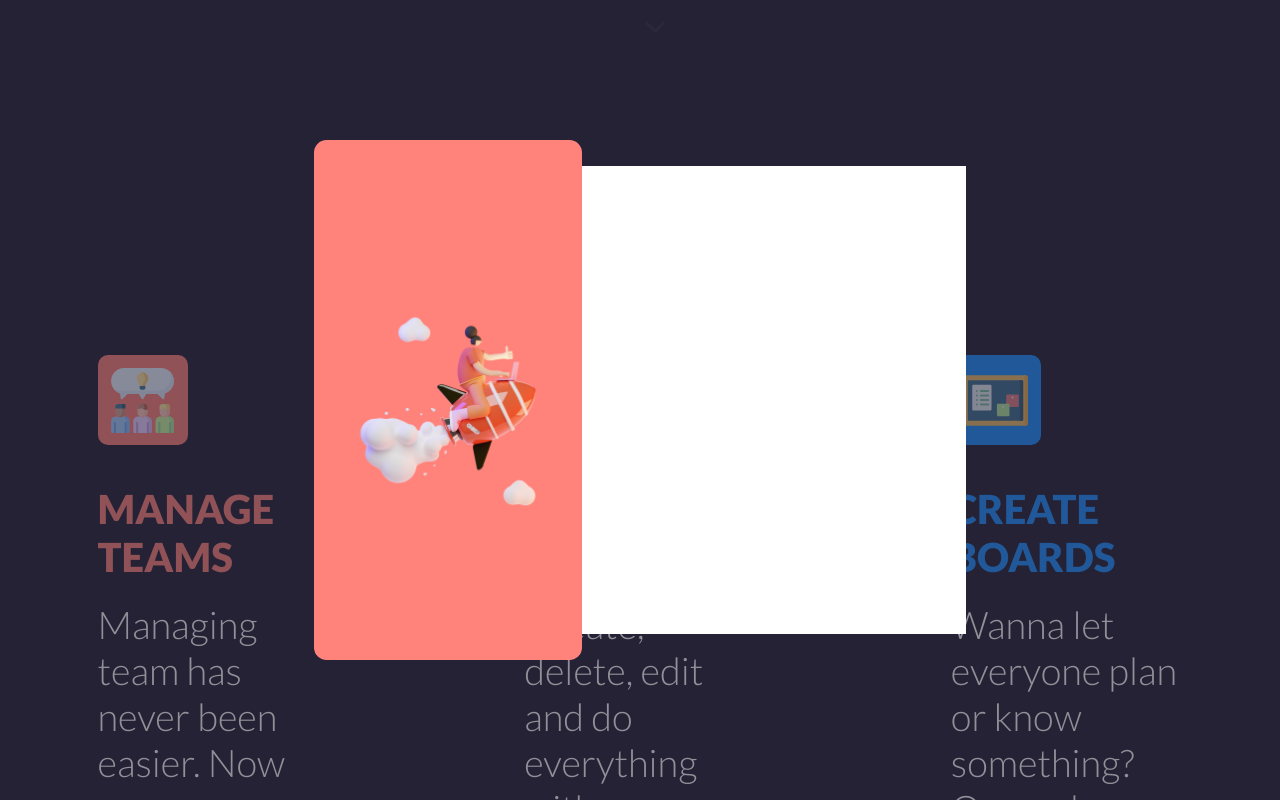
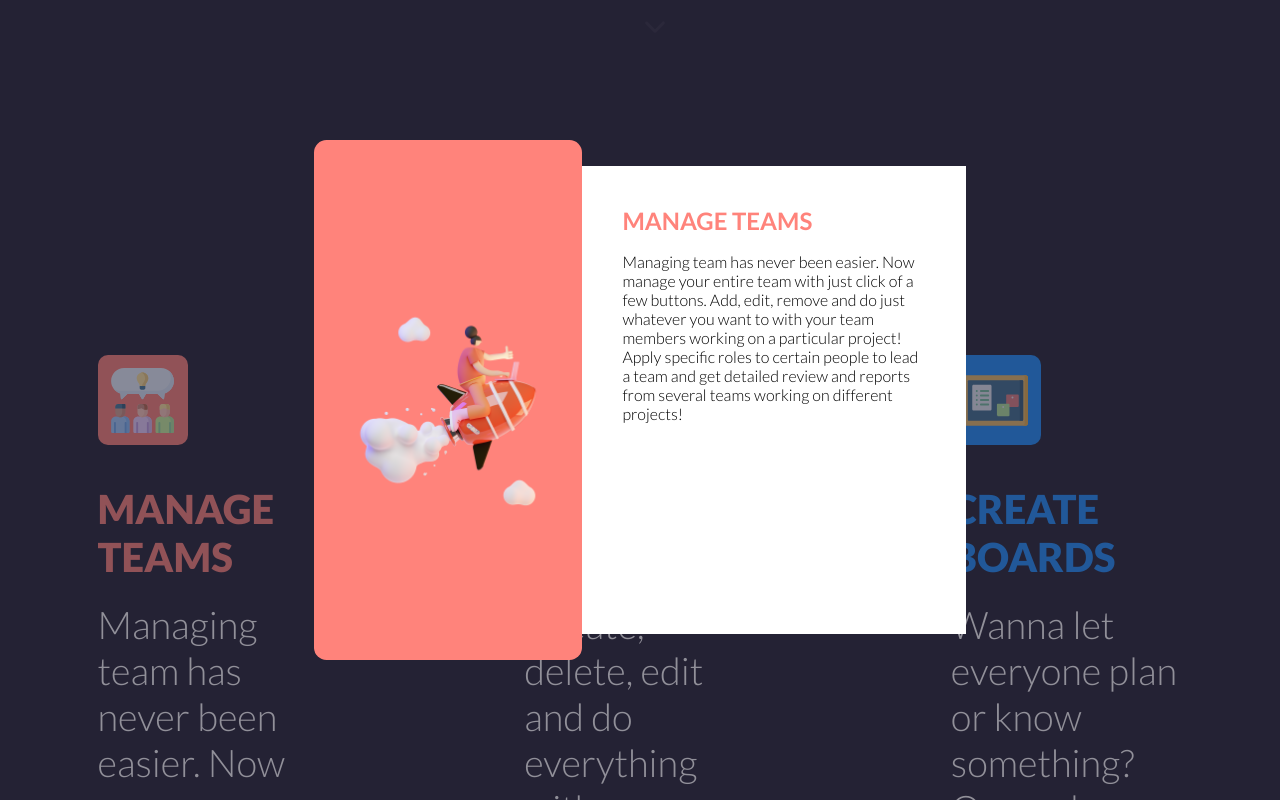
Before and after one commit to frostzt/weeee, a Next.js app in the folder frontend/: page / in a window 1280 px wide. Both pictures are taken after a click on the element 142 px from the left and 1080 px from the top of the page. Shown: the part 680-1480 px from the top of the page. Built offline with nearby package versions, Linux system fonts and the light colour scheme.

Commit message:
Working on landing page: Features section ready, popup ready and popup animation ready

```diff
--- a/frontend/components/FeatureCard/FeatureCard.tsx
+++ b/frontend/components/FeatureCard/FeatureCard.tsx
@@ -13,10 +13,11 @@ interface Props {
   heroUrl: string;
   title: string;
   desc: string;
+  fullDesc: string;
   color: string;
 }
 
-const FeatureCard: React.FC<Props> = ({ title, desc, image, color, heroUrl }) => {
+const FeatureCard: React.FC<Props> = ({ title, desc, image, color, heroUrl, fullDesc }) => {
   const [isOpen, setIsOpen] = useState(false);
 
   // Handle popping up feature
@@ -24,7 +25,15 @@ const FeatureCard: React.FC<Props> = ({ title, desc, image, color, heroUrl }) =>
 
   return (
     <Fragment>
-      {isOpen ? <FeaturePopup heroUrl={heroUrl} handler={handleOpenFeatureCard} color={color} /> : null}
+      {isOpen ? (
+        <FeaturePopup
+          title={title}
+          content={fullDesc}
+          heroUrl={heroUrl}
+          handler={handleOpenFeatureCard}
+          color={color}
+        />
+      ) : null}
       <motion.div className={styles.card}>
         <motion.div className={styles.content}>
           <motion.div
--- a/frontend/components/FeaturePopup/FeaturePopup.module.scss
+++ b/frontend/components/FeaturePopup/FeaturePopup.module.scss
@@ -33,6 +33,18 @@
     padding: 4rem;
     transform: translateX(-1rem);
     background-color: var(--white);
+
+    .title {
+      font-weight: 700;
+      text-transform: uppercase;
+      font-size: var(--heading-font-size);
+    }
+
+    .text {
+      font-weight: 300;
+      margin-top: 1.7rem;
+      font-size: var(--default-font-size);
+    }
   }
 }
 
--- a/frontend/components/FeaturePopup/FeaturePopup.tsx
+++ b/frontend/components/FeaturePopup/FeaturePopup.tsx
@@ -9,9 +9,11 @@ interface Props {
   color: string;
   heroUrl: string;
   handler: any;
+  title: string;
+  content: string;
 }
 
-const FeaturePopup: React.FC<Props> = ({ color, handler, heroUrl }) => {
+const FeaturePopup: React.FC<Props> = ({ color, handler, heroUrl, title, content }) => {
   const backdropControl = useAnimation();
   const imageControl = useAnimation();
   const contentControl = useAnimation();
@@ -37,7 +39,12 @@ const FeaturePopup: React.FC<Props> = ({ color, handler, heroUrl }) => {
         >
           <Image priority className={styles.imageContainer__image} src={heroUrl} layout="fill" />
         </motion.div>
-        <motion.div initial={{ x: -200, opacity: 0 }} animate={contentControl} className={styles.content}></motion.div>
+        <motion.div initial={{ x: -200, opacity: 0 }} animate={contentControl} className={styles.content}>
+          <motion.h2 className={styles.title} style={{ color: color }}>
+            {title}
+          </motion.h2>
+          <motion.p className={styles.text}>{content}</motion.p>
+        </motion.div>
       </motion.div>
       <motion.div initial={{ opacity: 0 }} animate={backdropControl} onClick={handler} className={styles.backdrop} />
     </Fragment>
--- a/frontend/pages/index.tsx
+++ b/frontend/pages/index.tsx
@@ -63,6 +63,7 @@ function Home() {
             heroUrl="/images/img/teamwork.png"
             title="Manage teams"
             desc="Managing team has never been easier. Now manage your entire team with just click of a few buttons."
+            fullDesc="Managing team has never been easier. Now manage your entire team with just click of a few buttons. Add, edit, remove and do just whatever you want to with your team members working on a particular project! Apply specific roles to certain people to lead a team and get detailed review and reports from several teams working on different projects!"
             color="rgba(255, 131, 123, 1)"
           />
           <FeatureCard
@@ -70,6 +71,7 @@ function Home() {
             heroUrl="/images/img/projects.png"
             title="Nail projects"
             desc="Create, delete, edit and do everything with your projects, assign teams and people to work on it, that's easy!"
+            fullDesc="Create, delete, edit and do everything with your projects, assign teams and people to work on it, that's easy! Manage the start, progress, and completion of the projects. Assign teams to work on specific projects and allow them to provide you reports on what is being done and what is done!"
             color="rgba(255, 165, 2, 1)"
           />
           <FeatureCard
@@ -77,6 +79,7 @@ function Home() {
             heroUrl="/images/img/boards.png"
             title="Create boards"
             desc="Wanna let everyone plan or know something? Or maybe you want your team to be more productive? Say no more!"
+            fullDesc="Wanna let everyone plan or know something? Or maybe you want your team to be more productive? Say no more! Boards can not only help you stay creative but they take away the pain in writing a huge report or idea just to explain someone or a group of people. Boards can express ideas, content, and several others things much more creatively and easily!"
             color="rgba(30, 144, 255, 1)"
           />
         </div>
```
